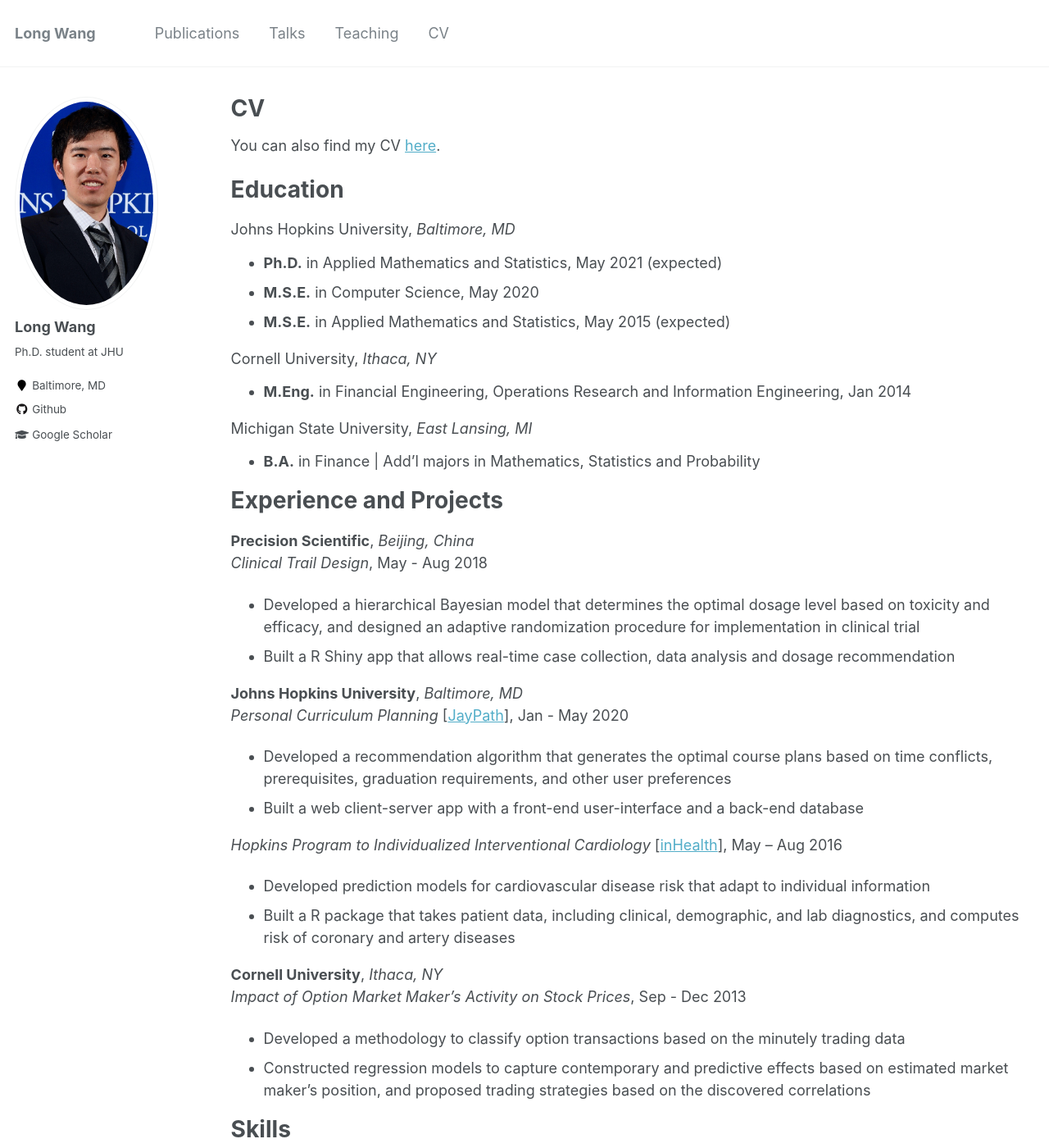
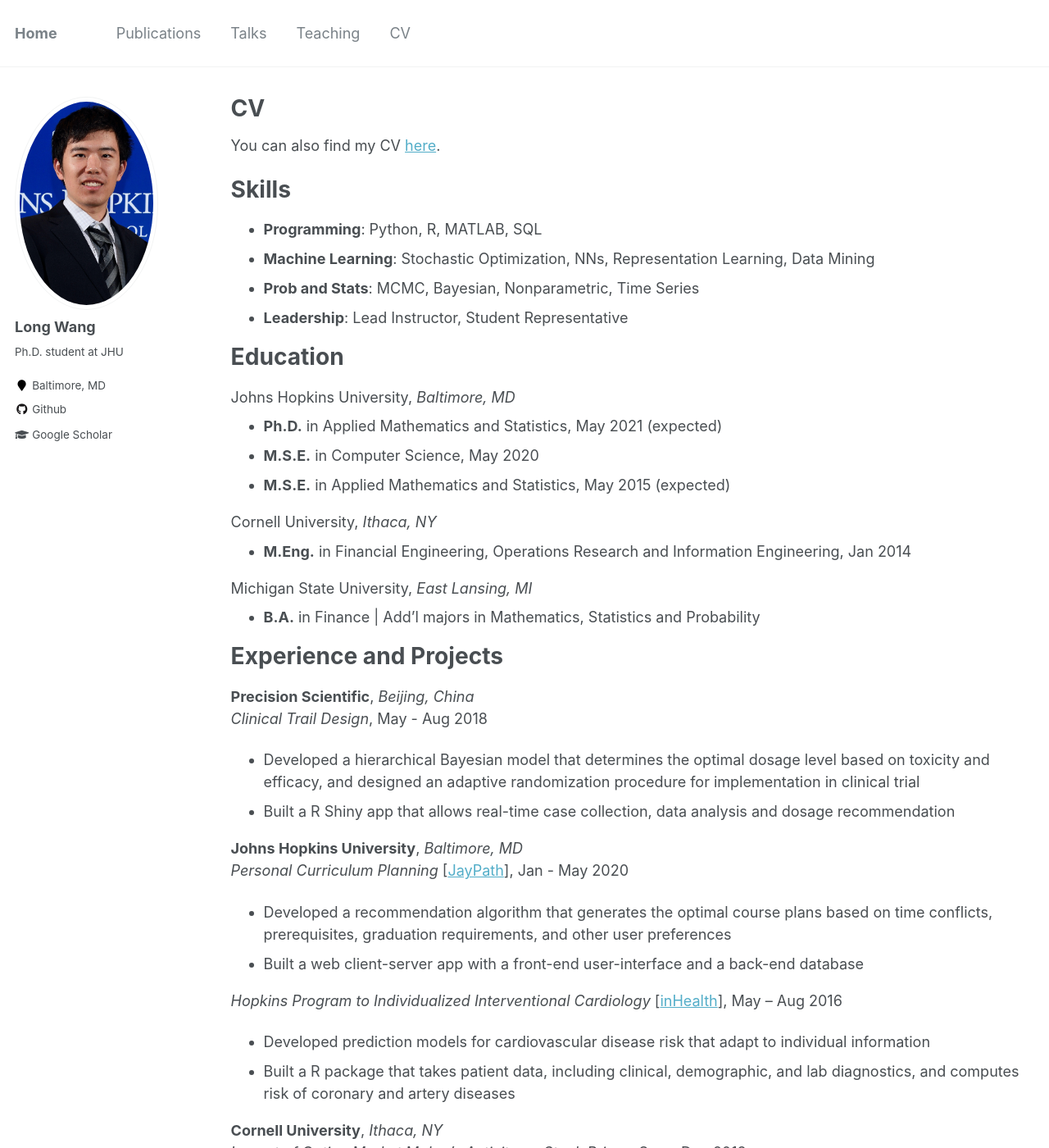
Before and after one commit to longwang-jhu/longwang-jhu.github.io, a Jekyll site: the page built from _pages/cv.md, in a window 1280 px wide and 1400 px high. Shown: the whole window at 82% size. Built offline with Jekyll 4.4.1, drawn with Linux system fonts in a browser that asks for light colours; some of the changed text lies outside the part shown.

Commit message:
update cv

```diff
--- a/_config.yml
+++ b/_config.yml
@@ -7,9 +7,9 @@
 
 # Site Settings
 locale                   : "en-US"
-title                    : "Long Wang"
+title                    : "Home"
 title_separator          : "-"
-name                     : &name "Long"
+name                     : &name "Long Wang"
 description              : &description "Ph.D. student at JHU"
 url                      : https://longwang-jhu.github.io # the base hostname & protocol for your site e.g. "https://mmistakes.github.io"
 baseurl                  : "" # the subpath of your site, e.g. "/blog"
--- a/_pages/cv.md
+++ b/_pages/cv.md
@@ -9,24 +9,33 @@ redirect_from:
 
 {% include base_path %}
 
-You can also find my CV <a href="">here</a>.
+You can also find my CV <a href="https://longwang-jhu.github.io/files/CV - Long Wang.pdf">here</a>.
+
+Skills
+======
+<ul>
+  <li><b>Programming</b>: Python, R, MATLAB, SQL</li>
+  <li><b>Machine Learning</b>: Stochastic Optimization, NNs, Representation Learning, Data Mining</li>
+  <li><b>Prob and Stats</b>: MCMC, Bayesian, Nonparametric, Time Series</li>
+  <li><b>Leadership</b>: Lead Instructor, Student Representative</li>
+</ul>
 
 Education
 ======
 Johns Hopkins University, <i>Baltimore, MD</i>
-<ul style="margin-top: -10px">
+<ul style="margin-top: -15px">
   <li><b>Ph.D.</b> in Applied Mathematics and Statistics, May 2021 (expected)</li>
   <li><b>M.S.E.</b> in Computer Science, May 2020</li>
   <li><b>M.S.E.</b> in Applied Mathematics and Statistics, May 2015 (expected)</li>
 </ul>
 
 Cornell University, <i>Ithaca, NY</i>
-<ul style="margin-top: -10px">
+<ul style="margin-top: -15px">
   <li><b>M.Eng.</b> in Financial Engineering, Operations Research and Information Engineering, Jan 2014</li>
 </ul>
 
 Michigan State University, <i>East Lansing, MI</i>
-<ul style="margin-top: -10px">
+<ul style="margin-top: -15px">
   <li><b>B.A.</b> in Finance | Add’l majors in Mathematics, Statistics and Probability</li>
 </ul>
 
```
Also changed, not shown: other parts of _pages/cv.md (+0 -9 lines), 1 other file.
